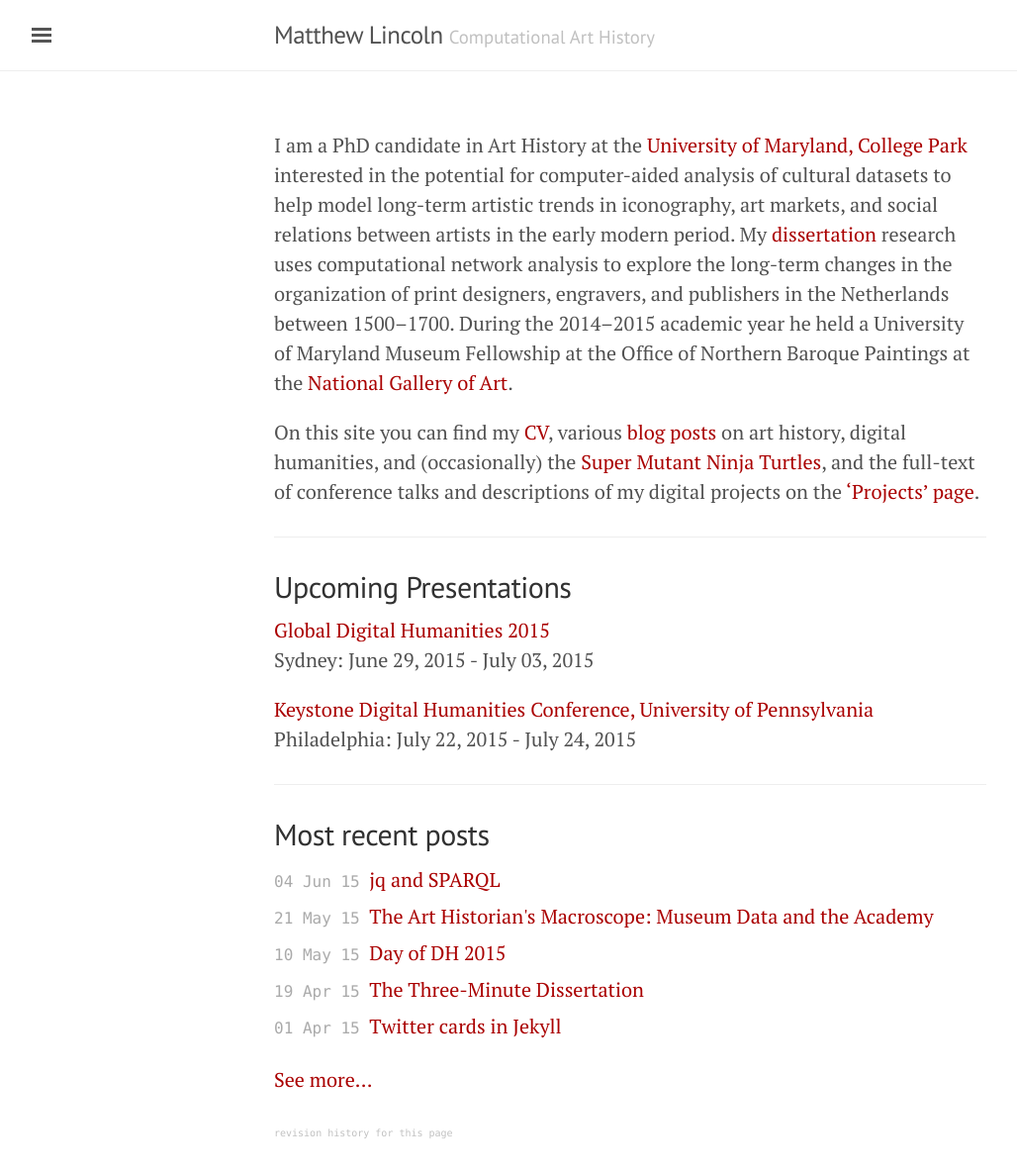
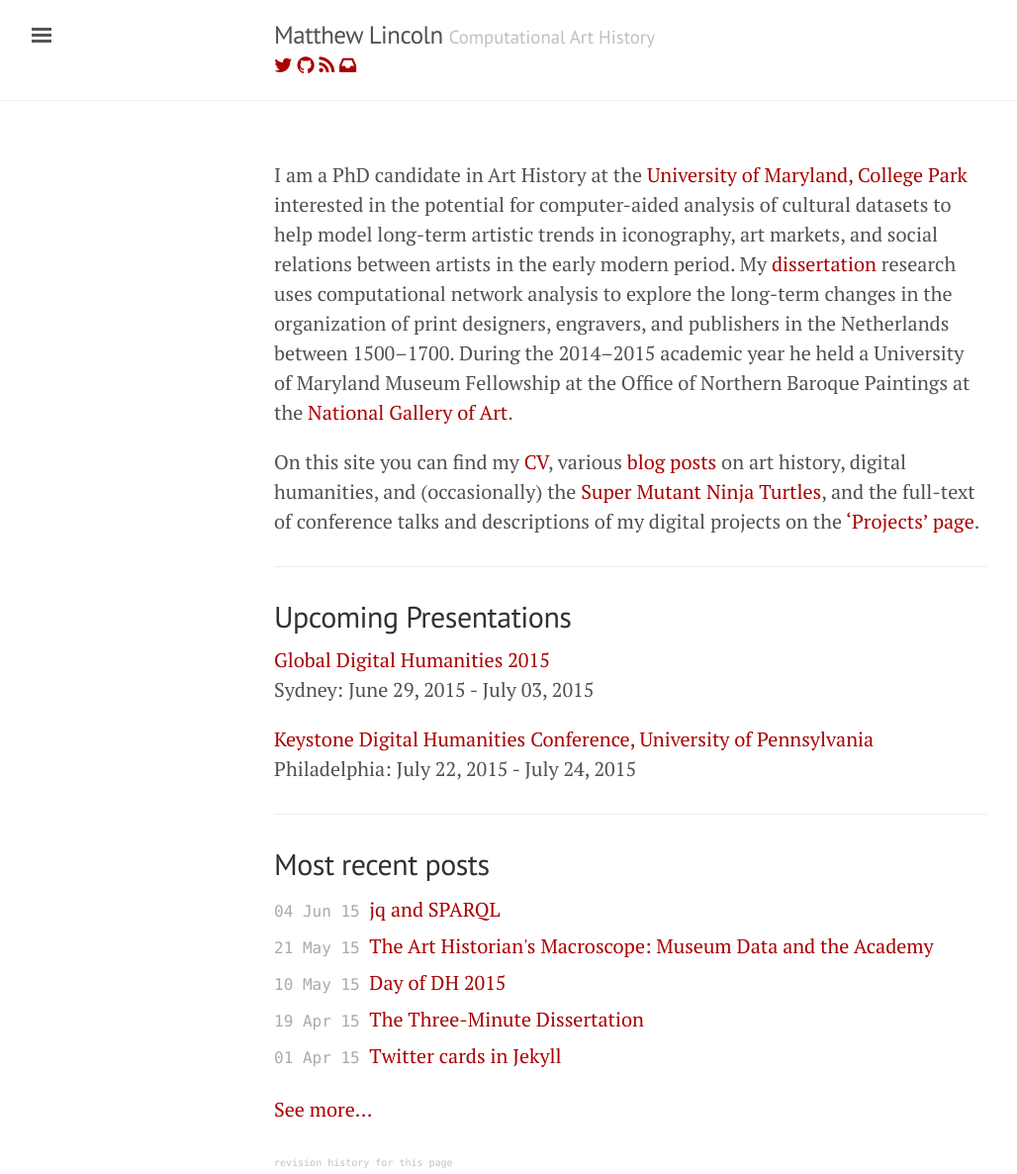
Before and after one commit to mdlincoln/mdlincoln.github.io, a Jekyll site: the page built from index.md, in a window 1280 px wide. Shown: the whole page at 99% size, without its empty margins (3-1031 px from the left). Built offline with Jekyll 4.4.1, drawn with Linux system fonts in a browser that asks for light colours; nearby versions of some CDN libraries; before the commit the page ends 1156 px from its top, so only the background shows below that.

Commit message:
Swap social icons from sidebar to header

```diff
--- a/_includes/sidebar.html
+++ b/_includes/sidebar.html
@@ -17,12 +17,6 @@
       {% endfor %}
     </p>
 
-    <p class="social-nav">
-    {% for nav in site.data.social %}
-    <a href="{{ nav.link }}" title="{{ nav.title }}"><i class="{{ nav.icon }}"></i></a>
-    {% endfor %}
-    </p>
-
     <p class="sidebar-item">All work on "<span xmlns:dct="http://purl.org/dc/terms/" property="dct:title">matthewlincoln.net</span>" by <span xmlns:cc="http://creativecommons.org/ns#" property="cc:attributionName">{{ site.data.site.title }}</span> is licensed under a <a rel="license" href="http://creativecommons.org/licenses/by-nc-sa/3.0/deed.en_US">Creative Commons Attribution-NonCommercial-ShareAlike 3.0 Unported License</a> &bull; <a href="/pages/colophon.html">Colophon</a></p>
   </div>
 </div>
--- a/_layouts/default.html
+++ b/_layouts/default.html
@@ -12,11 +12,14 @@
             <a href="{{ site.baseurl }}/" title="Home">{{ site.data.site.title }}</a>
             <small>{{ site.data.site.tagline }}</small>
           </h3>
+          {% for nav in site.data.social %}
+          <a href="{{ nav.link }}" title="{{ nav.title }}"><i class="{{ nav.icon }}"></i></a>
+          {% endfor %}
         </div>
       </div>
-				<div class="content container">
-					{% if page.show_title %}
-						<h1 class="post-title">{{ page.title }}</h1>
+      <div class="content container">
+      	{% if page.show_title %}
+      	<h1 class="post-title">{{ page.title }}</h1>
 					{% endif %}
 					{{ content }}
 					<!-- The idea for a revision history link lifted shamelessly from https://github.com/ricedh/drafts -->
```
